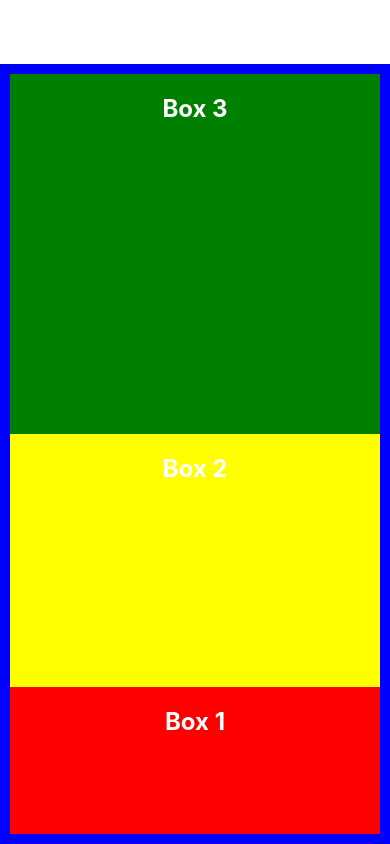
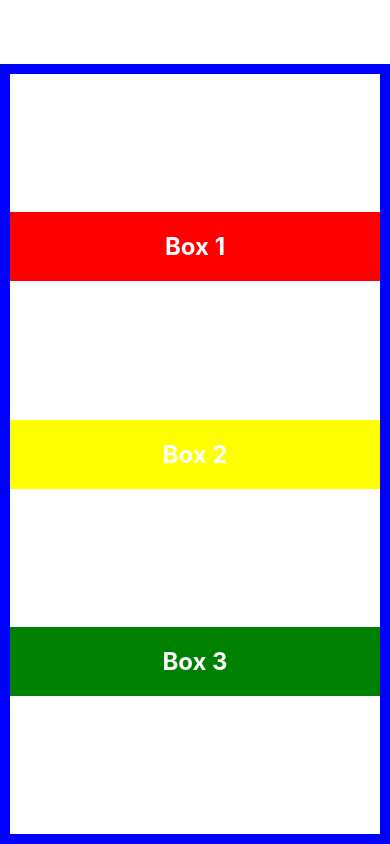
Before and after one commit to datntse150392/leanring_react_native, a React Native app in the folder HelloWorld/: screen / in a window 390 px wide. Built offline with nearby package versions, Linux system fonts and the light colour scheme.

Commit message:
React Native Tutorial - 29: Justify Content

```diff
--- a/HelloWorld/App.js
+++ b/HelloWorld/App.js
@@ -3,9 +3,9 @@ import Box from "./components/Box";
 export default function App() {
   return (
     <View style={styles.container}>
-      <Box style={{ backgroundColor: "red", flex: 1 }}>Box 1</Box>
-      <Box style={{ backgroundColor: "yellow", flex: 2 }}>Box 2</Box>
-      <Box style={{ backgroundColor: "green", flex: 3 }}>Box 3</Box>
+      <Box style={{ backgroundColor: "red" }}>Box 1</Box>
+      <Box style={{ backgroundColor: "yellow" }}>Box 2</Box>
+      <Box style={{ backgroundColor: "green" }}>Box 3</Box>
     </View>
   );
 }
@@ -13,7 +13,7 @@ export default function App() {
 const styles = StyleSheet.create({
   container: {
     flex: 1,
-    flexDirection: "column-reverse",
+    justifyContent: "space-evenly",
     backgroundColor: "#fff",
     marginTop: 64,
     borderWidth: 10,
```
